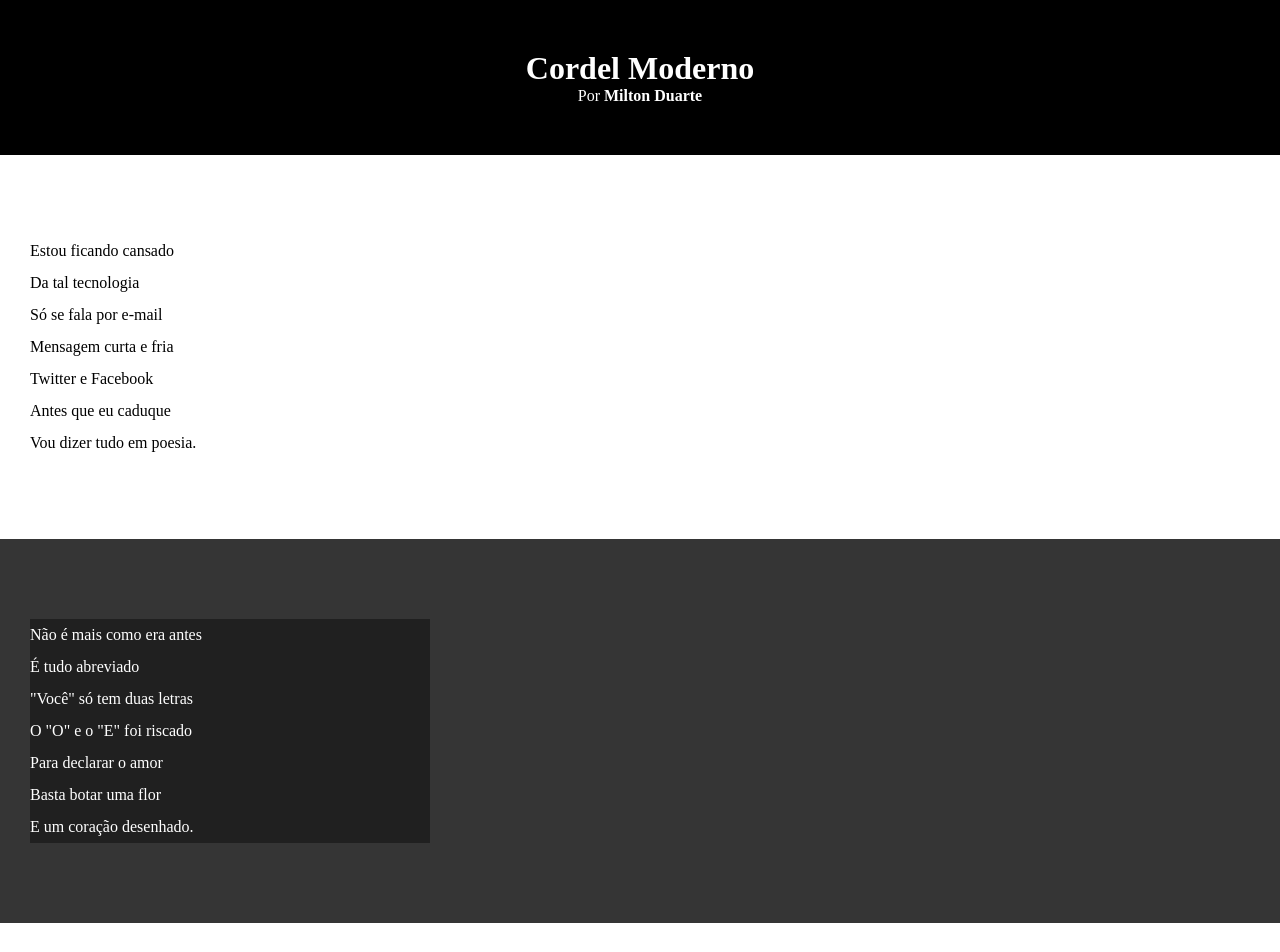
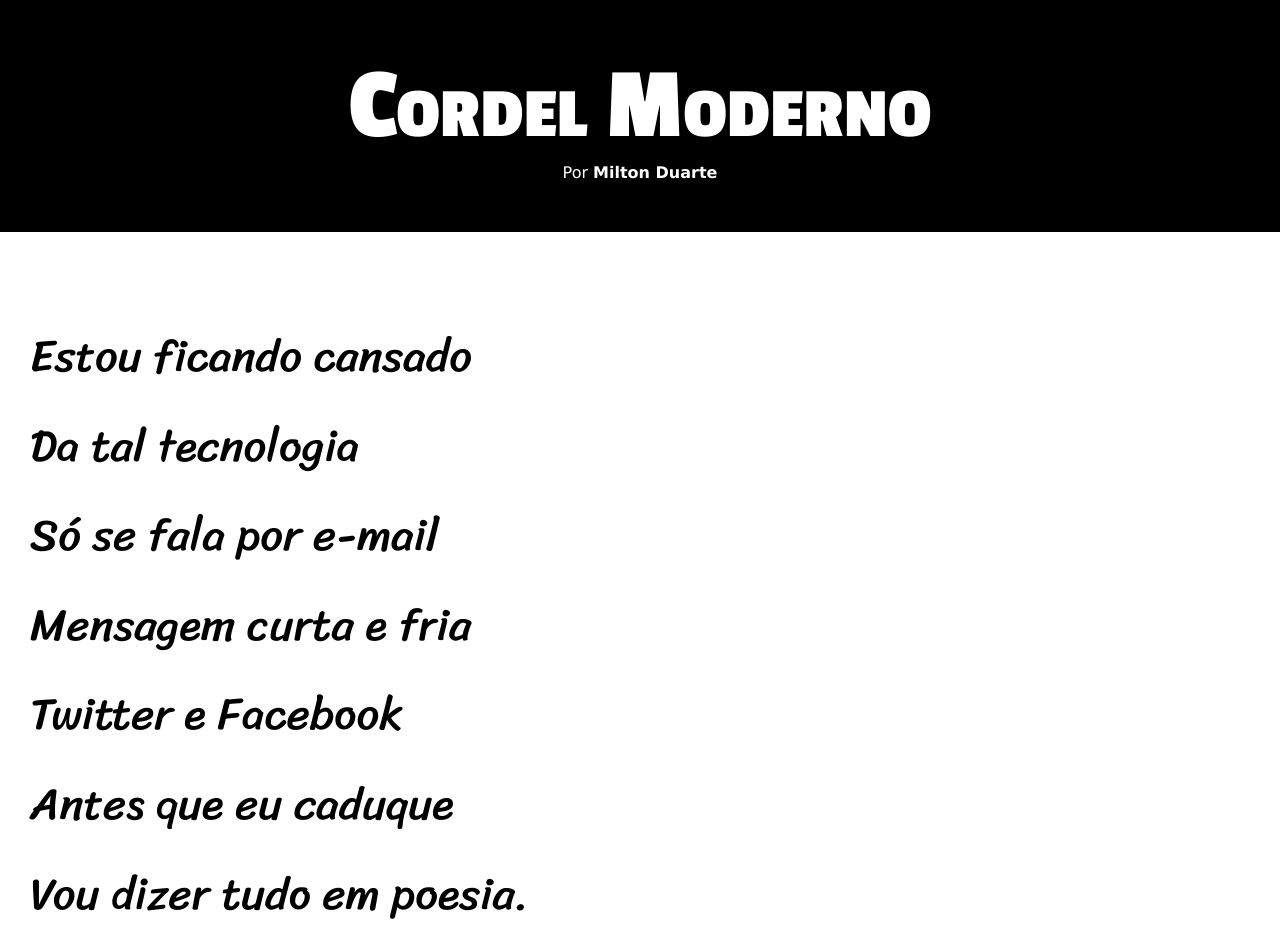
Before and after one commit to brenopimentel05/html-css, a plain HTML site: page desafios/d012/index.html in a window 1280 px wide. Shown: the top 952 px of the page. Drawn offline with Linux system fonts and the light colour scheme.

Commit message:
terminando cordel

```diff
--- a/desafios/d012/index.html
+++ b/desafios/d012/index.html
@@ -29,7 +29,7 @@
         </p>
     </section>
 
-    <section class="imagem">
+    <section class="imagem" id="img01">
         <p>
             Não é mais como era antes <br>
             É tudo abreviado <br>
@@ -62,7 +62,7 @@
         </p>
     </section>
 
-    <section class="imagem">
+    <section class="imagem" id="img02">
         <p>
             Tenho saudade das cartas <br>
             Escritas com a própria mão <br>
--- a/desafios/d012/style.css
+++ b/desafios/d012/style.css
@@ -1,4 +1,14 @@
 @charset "UTF-8";
+
+@import url('https://fonts.googleapis.com/css2?family=Bebas+Neue&family=Oswald:wght@200..700&family=Passion+One:wght@400;700;900&display=swap');
+
+@import url('https://fonts.googleapis.com/css2?family=Sriracha&display=swap');
+
+:root {
+    --fonte1: Verdana, Geneva, Tahoma, sans-serif;
+    --fonte2: 'Passion One', cursive;
+    --fonte3: 'Sriracha' , cursive;
+}
 
 * {
     margin: 0;
@@ -8,6 +18,7 @@
 html, body {
     min-height: 100vh;
     background-color: darkgray;
+    font-family: var(--fonte1);
 }
 
 header {
@@ -15,6 +26,16 @@ header {
     color: white;
     text-align: center;
     padding: 50px;
+    font-family: var(--fonte2);
+}
+
+header > h1 {
+    font-variant: small-caps;
+    font-size: 8vw;
+}
+
+header > p {
+    font-family: var(--fonte1)
 }
 
 a {
@@ -30,6 +51,8 @@ a:hover {
 section {
     padding: 10vh 0 10vh 30px;
     line-height: 2em;
+    font-family: var(--fonte3);
+    font-size: 3.5vw;
 }
 
 section.normal {
@@ -37,18 +60,43 @@ section.normal {
     color: black;
 }
 
+section.normal > p {
+    padding-bottom: 2em;
+}
+
 section.imagem {
     background-color: rgb(53, 53, 53);
     color: white;
+    box-shadow: inset 0px 0px 15px black
+
 }
 
 section.imagem > p {
-    background-color: rgba(0, 0, 0, 0.404);
-    width: 400px;
+    background-color: rgba(0, 0, 0, 0.486);
+    display: inline-block;
+    padding: 10px;
+    text-shadow: 1px 1px 1px black;
+}
+
+section#img01 {
+    background-image: url(imagens/background001.jpg);
+    background-repeat: no-repeat;
+    background-size: cover;
+    background-position: right center;
+    background-attachment: fixed;
+}
+
+section#img02 {
+    background-image: url(imagens/background002.jpg);
+    background-repeat: no-repeat;
+    background-size: cover;
+    background-position: right center;
+    background-attachment: fixed;
 }
 
 footer {
     background-color: black;
+    font-family: var(--fonte1);
     color: white;
     text-align: center;
     padding: 10px;
```
